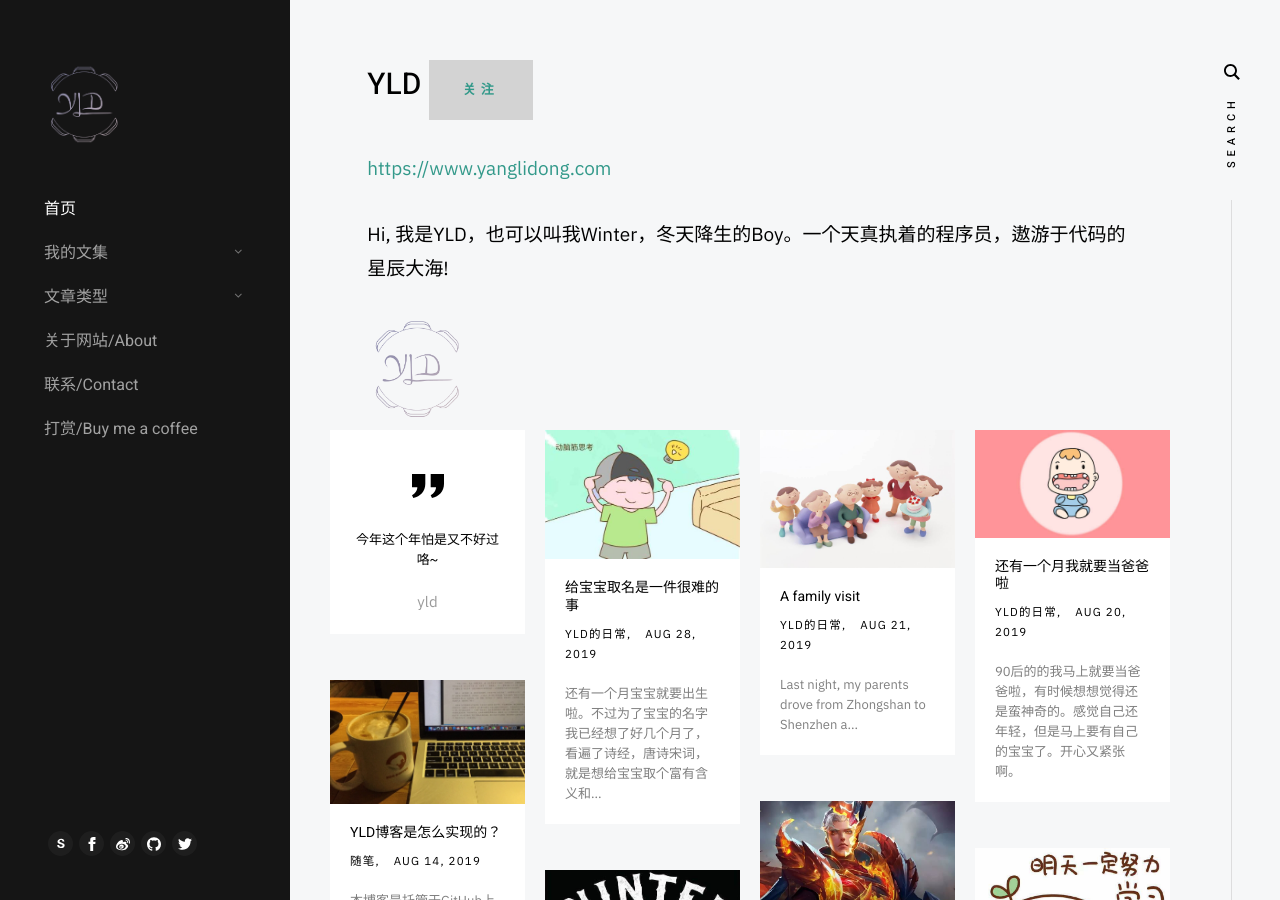
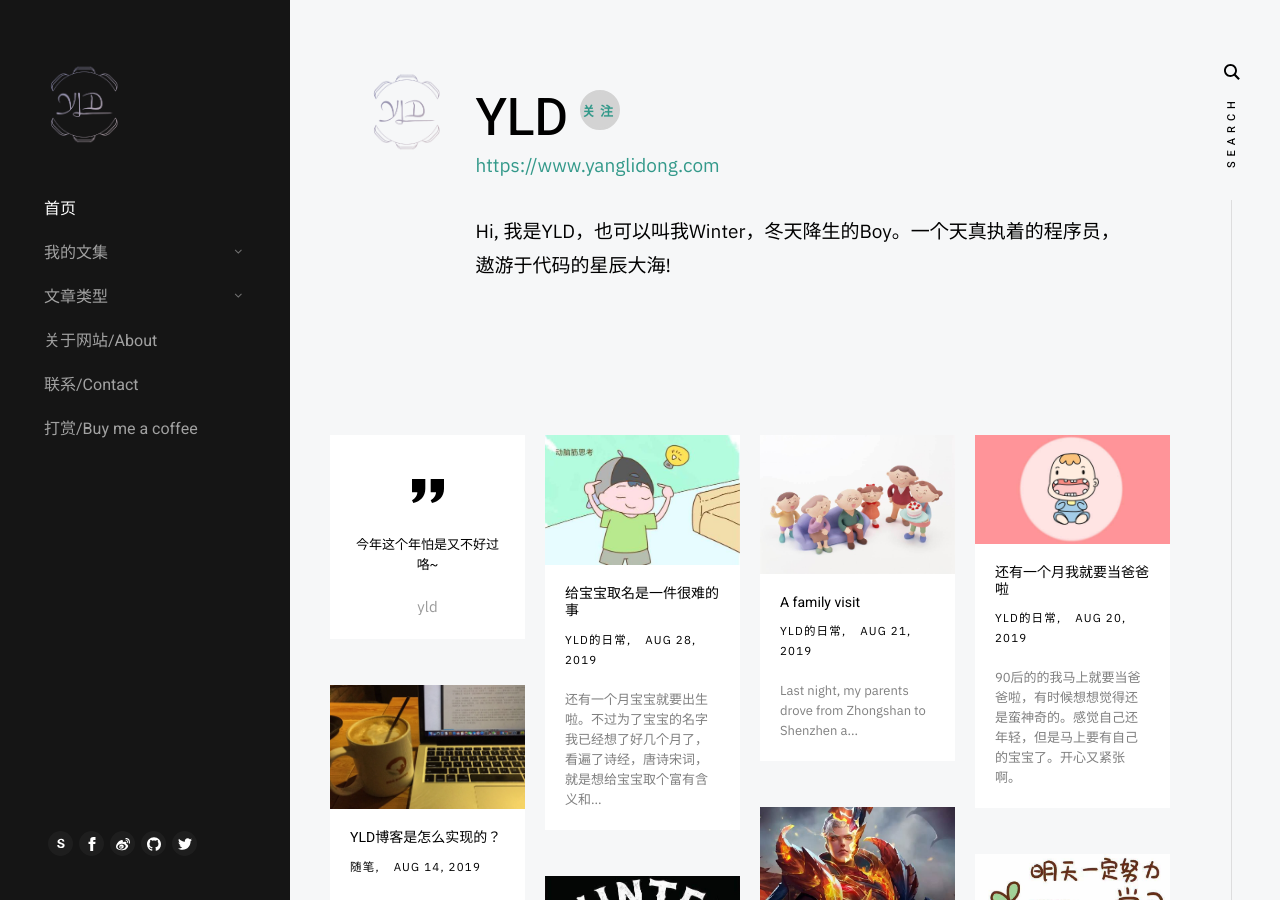
Before and after one commit to aiyld/yldblog, a Jekyll site: the page built from _pages/author-yld.html, in a window 1280 px wide and 900 px high. Built offline with Jekyll 4.4.1, drawn with Linux system fonts in a browser that asks for light colours; comment, search, counter and statistics services are not loaded.

Commit message:
feat: optimization

```diff
--- a/_pages/author-yld.html
+++ b/_pages/author-yld.html
@@ -5,18 +5,30 @@ permalink: "/author-yld.html"
 ---
 
 <div class="s-content" style="padding-top: 0;">
-    <div class="row align-items-center mb-5">
-        <div class="col-md-9">
-            <h2 class="font-weight-bold">{{page.title}} <span class="small btn btn-outline-success btn-sm btn-round"><a
+    <main class="row content__page">
+        <section class="column large-full entry format-standard">
+            <div class="content__page-header">
+
+            </div> <!-- end content__page-header -->
+        </section>
+        <div class="flexshow">
+            <div class="col-md-3 text-left">
+                <img alt="{{ site.authors.yld.name }}" src="/{{ site.authors.yld.avatar }}"
+                    class="rounded-circle" height="100" width="100">
+            </div>
+            <div style="padding-left: 30px;">
+                <h2 style="margin-bottom: 0; margin-top:50px" class="display-1">{{page.title}} <span style="height: 40px;
+                    line-height: 40px;
+                    vertical-align: top;
+                    width: 40px;
+                    padding: 0;
+                    border-radius: 50%;" class="small btn btn-outline-success btn-sm btn-round"><a
                         href="{{ site.authors.yld.twitter }}">关注</a></span></h2>
                 <p><a href="{{ site.authors.yld.site }}">{{ site.authors.yld.site }}</a></p>
                 <p class="excerpt">{{ site.authors.yld.bio }}</p>
             </div>
-        <div class="col-md-3 text-right">
-            <img alt="{{ site.authors.yld.name }}" src="//{{ site.authors.yld.avatar }}"
-                class="rounded-circle" height="100" width="100">
         </div>
-    </div>
+    </main>
     <div class="masonry-wrap">
             <div class="masonry">
                 <div class="grid-sizer"></div>
--- a/_pages/authors-list.html
+++ b/_pages/authors-list.html
@@ -16,9 +16,9 @@ permalink: "/authors-list.html"
                         <div class="col-lg-6 mb-4">
                             <div class="p-4 border rounded">
                             <div class="row">
-                            <div class="col-md-3 mb-4 mb-md-0"><img alt="{{ author[1].name }}" src="//{{ author[1].avatar }}" class="rounded-circle" height="80" width="80"></div>
+                            <div class="col-md-3 mb-4 mb-md-0"><img alt="{{ author[1].name }}" src="/{{ author[1].avatar }}" class="rounded-circle" height="80" width="80"></div>
                             <div class="col-md-9">
-                            <a href="//author-{{ author[1].name | slugify }}">
+                            <a href="/author-{{ author[1].name | slugify }}">
                             <h4 class="text-dark mb-0"> {{ author[1].name }} </h4>
                             <small class="d-inline-block mt-1 mb-3 font-weight-normal">(查看发表)</small>
                             <div class="excerpt">{{ author[1].bio }}</div>
```
Lines whose indentation alone changed are shown as unchanged.
